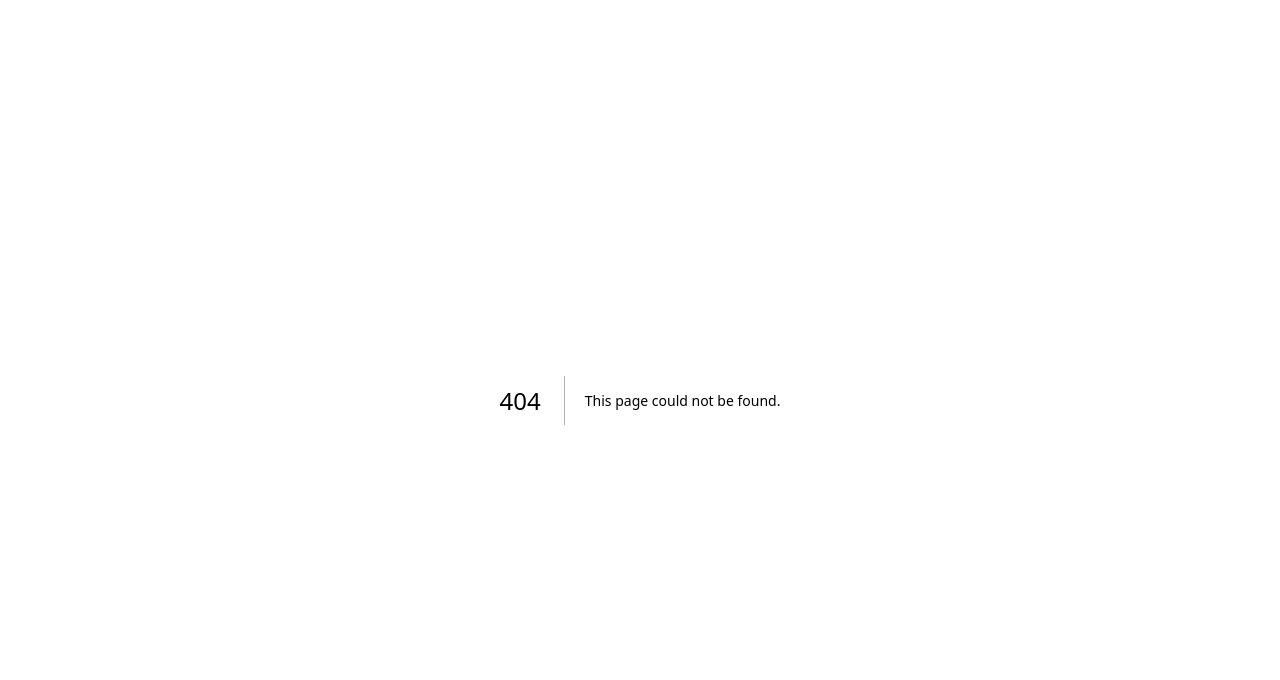
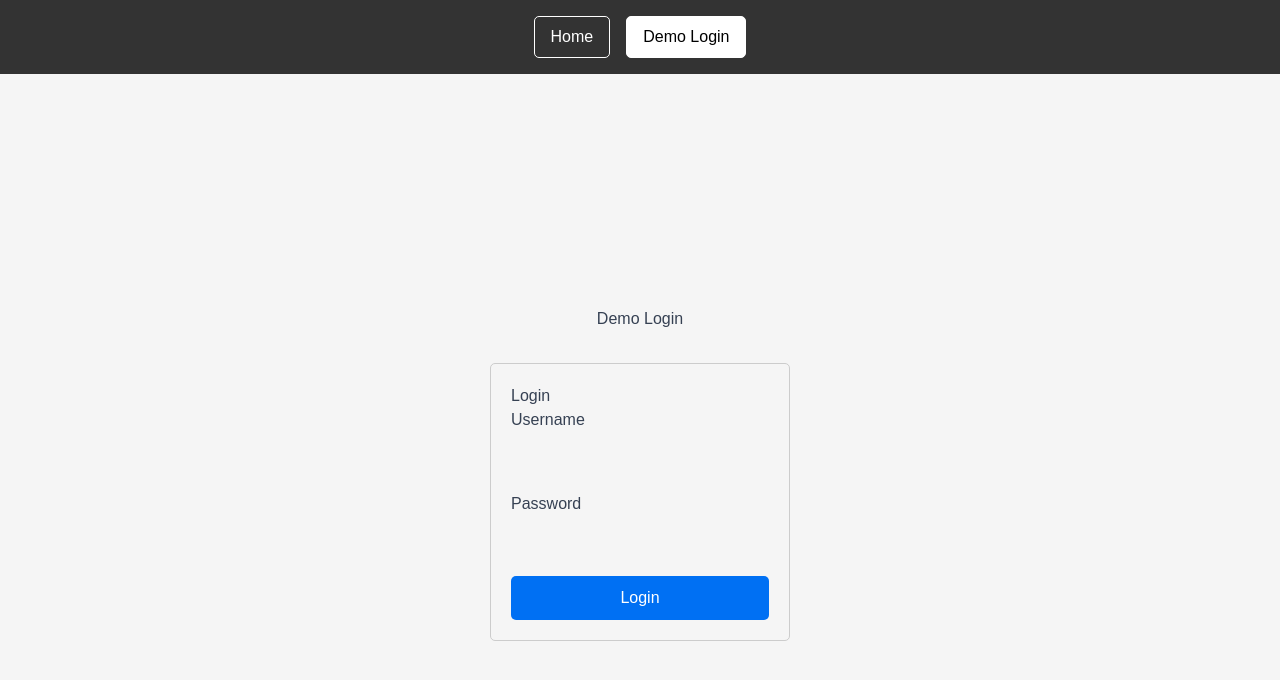
Before and after one commit to TroyOwens0493/digitalLogbooks, a Next.js app: page /demo-login in a window 1280 px wide. Before the commit this address had no page. Shown: the top 680 px of the page. Built offline with nearby package versions, Linux system fonts and the light colour scheme.

Commit message:
feat: add top navigation bar with active link highlighting

```diff
--- /dev/null
+++ b/src/app/demo-login/page.tsx
@@ -0,0 +1,23 @@
+export default function DemoLoginPage() {
+  return (
+    <div style={{ display: 'flex', justifyContent: 'center', alignItems: 'center', height: '100vh', flexDirection: 'column' }}>
+      <h1 style={{ marginBottom: '2rem' }}>Demo Login</h1>
+      <div style={{ width: '300px', padding: '20px', border: '1px solid #ccc', borderRadius: '5px' }}>
+        <h2>Login</h2>
+        <form>
+          <div style={{ marginBottom: '15px' }}>
+            <label htmlFor="username" style={{ display: 'block', marginBottom: '5px' }}>Username</label>
+            <input type="text" id="username" name="username" style={{ width: '100%', padding: '8px', boxSizing: 'border-box', color: 'black' }} />
+          </div>
+          <div style={{ marginBottom: '15px' }}>
+            <label htmlFor="password" style={{ display: 'block', marginBottom: '5px' }}>Password</label>
+            <input type="password" id="password" name="password" style={{ width: '100%', padding: '8px', boxSizing: 'border-box', color: 'black' }} />
+          </div>
+          <button type="submit" style={{ width: '100%', padding: '10px', backgroundColor: '#0070f3', color: 'white', border: 'none', borderRadius: '5px' }}>
+            Login
+          </button>
+        </form>
+      </div>
+    </div>
+  );
+}
--- a/src/app/layout.tsx
+++ b/src/app/layout.tsx
@@ -1,4 +1,5 @@
 import type { Metadata } from "next";
+import Navbar from "../components/Navbar";
 import "./globals.css";
 
 export const metadata: Metadata = {
@@ -14,6 +15,7 @@ export default function RootLayout({
   return (
     <html lang="en">
       <body className="antialiased text-gray-700 dark:text-gray-400">
+        <Navbar />
         {children}
       </body>
     </html>
--- /dev/null
+++ b/src/components/Navbar.tsx
@@ -0,0 +1,19 @@
+"use client";
+
+import Link from "next/link";
+import { usePathname } from "next/navigation";
+
+export default function Navbar() {
+  const pathname = usePathname();
+
+  return (
+    <nav style={{ background: "#333", padding: "1rem", display: "flex", justifyContent: "center", gap: "1rem" }}>
+      <Link href="/" style={{ color: pathname === "/" ? "black" : "white", textDecoration: "none", padding: "0.5rem 1rem", border: "1px solid white", borderRadius: "5px", background: pathname === "/" ? "white" : "transparent" }}>
+        Home
+      </Link>
+      <Link href="/demo-login" style={{ color: pathname === "/demo-login" ? "black" : "white", textDecoration: "none", padding: "0.5rem 1rem", border: "1px solid white", borderRadius: "5px", background: pathname === "/demo-login" ? "white" : "transparent" }}>
+        Demo Login
+      </Link>
+    </nav>
+  );
+}
```
